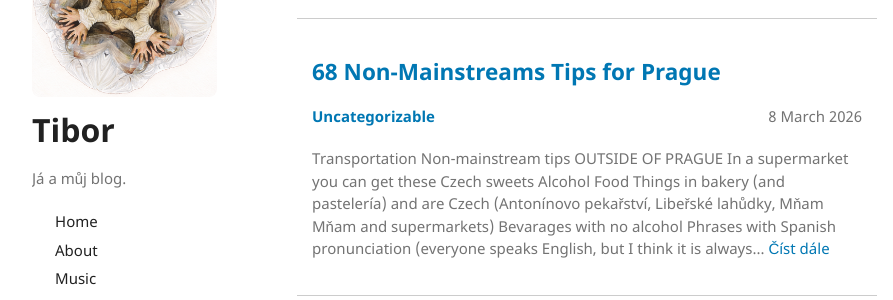
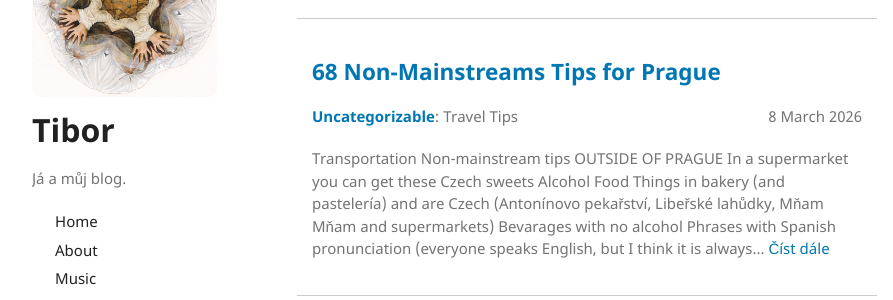
Before and after one commit to thefallofjohannm/thefallofjohannm.github.io, a Jekyll site: the page built from pages/index.md, in a window 1280 px wide and 900 px high, scrolled down 567 px. Shown: the part 154-454 px from the top of the window, without its empty margins (178-1071 px from the left). Built offline with Jekyll 4.4.1, drawn with Linux system fonts in a browser that asks for light colours.

Commit message:
subcategory added

```diff
--- a/_posts/2026-03-08-non-mainstream-tips.md
+++ b/_posts/2026-03-08-non-mainstream-tips.md
@@ -2,6 +2,7 @@
 layout: post
 title: 68 Non-Mainstreams Tips for Prague
 category: Uncategorizable
+subcategory: Travel Tips
 ---
 
 {:toc}
```
